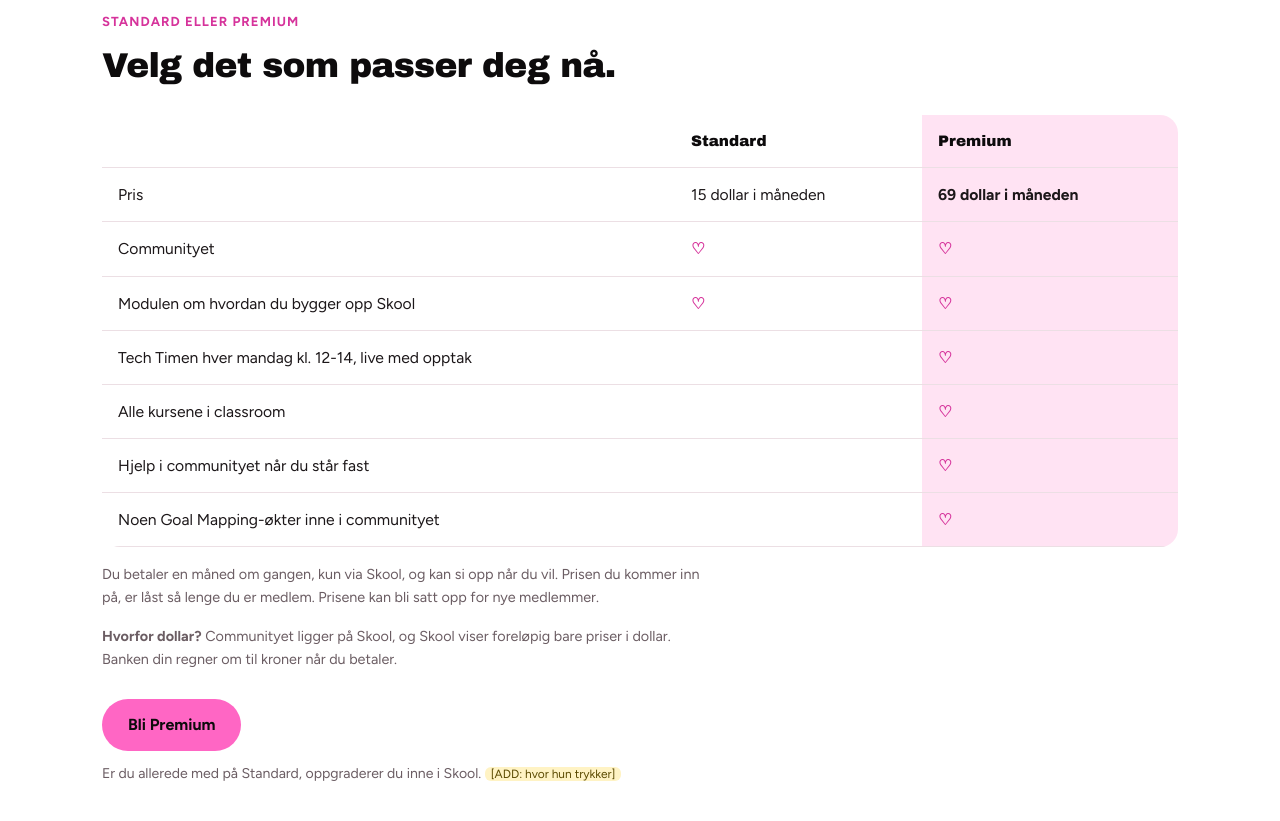
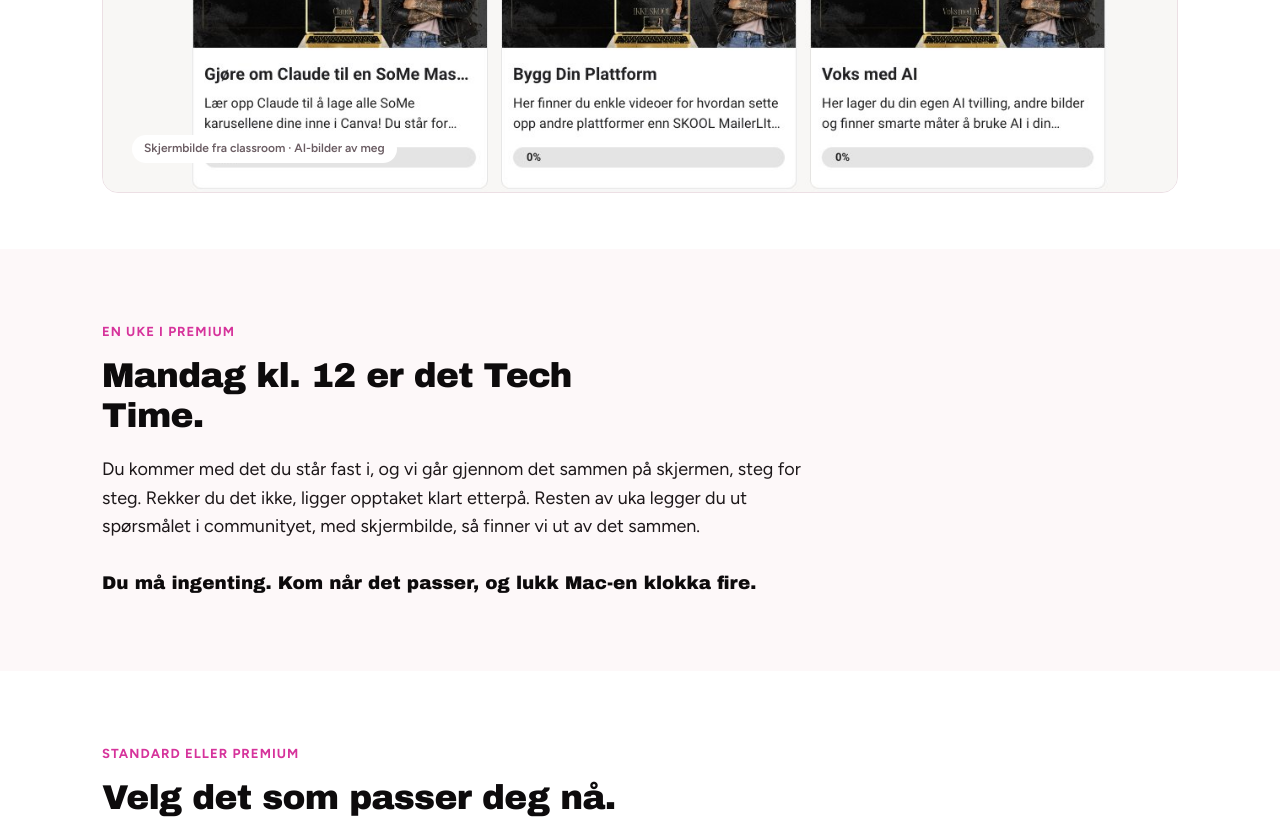
Before and after one commit to mathildejunge/mathilde-junge-no, a plain HTML site: page tech-uten-kaos.html in a window 1280 px wide. Shown: the part 1060-1881 px from the top of the page. Drawn offline with Linux system fonts and the light colour scheme; a web font is replaced by a local one.

Commit message:
Tech uten Kaos: skjermbilde av classroom og hvor man oppgraderer
Co-Authored-By: Claude Opus 5.5 <noreply@anthropic.com>
Claude-Session: https://claude.ai/code/session_01V7MPy2cefN2wQYYk4L9Qcg

```diff
--- a/tech-uten-kaos.html
+++ b/tech-uten-kaos.html
@@ -33,7 +33,7 @@
 <p class="undertittel">I Premium får du Tech Timen hver mandag, alle kursene i classroom og hjelp når du står fast. Målet er at du klarer det selv neste gang.</p>
 <div class="knapper"><a class="knapp knapp-rosa" href="https://www.skool.com/mathilde/about">Bli Premium, 69 dollar i måneden</a></div>
 <div class="tillit"><span>Startet 12. juli 2026</span><span>Over 130 medlemmer</span><span>5,0 i snitt fra 9 omtaler i Skool</span></div>
-<p style="margin-top:22px"><span class="add">[ADD: skjermbilde av classroom i Skool]</span></p>
+<figure class="skjerm" style="margin-top:30px;position:relative"><img src="/bilder/classroom.jpg" alt="Classroom i Tech uten Kaos på Skool med kursene Start Her, Opptak TechTimen, Markedsføring på sosiale medier, Claude, Bygg din plattform og Voks med AI" width="1273" height="889" style="border:1px solid var(--linje);border-radius:16px;width:100%;height:auto"><span class="ai">Skjermbilde fra classroom · AI-bilder av meg</span></figure>
 </div></section>
 
 <section class="grunn"><div class="ramme">
@@ -59,7 +59,7 @@
 <p class="vilkar">Du betaler en måned om gangen, kun via Skool, og kan si opp når du vil. Prisen du kommer inn på, er låst så lenge du er medlem. Prisene kan bli satt opp for nye medlemmer.</p>
 <p class="vilkar"><b>Hvorfor dollar?</b> Communityet ligger på Skool, og Skool viser foreløpig bare priser i dollar. Banken din regner om til kroner når du betaler.</p>
 <div class="knapper"><a class="knapp knapp-rosa" href="https://www.skool.com/mathilde/about">Bli Premium</a></div>
-<p class="liten" style="margin-top:12px">Er du allerede med på Standard, oppgraderer du inne i Skool. <span class="add">[ADD: hvor hun trykker]</span></p>
+<p class="liten" style="margin-top:12px">Er du allerede med på Standard, trykker du på «Oppgrader her» i boksen om Tech uten Kaos ved siden av innleggene i communityet.</p>
 </div></section>
 
 <section class="grunn"><div class="ramme">
```
Also changed, not shown: bilder/classroom.jpg (added).
